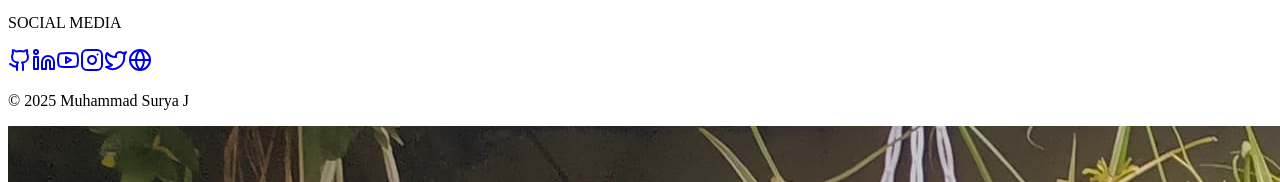
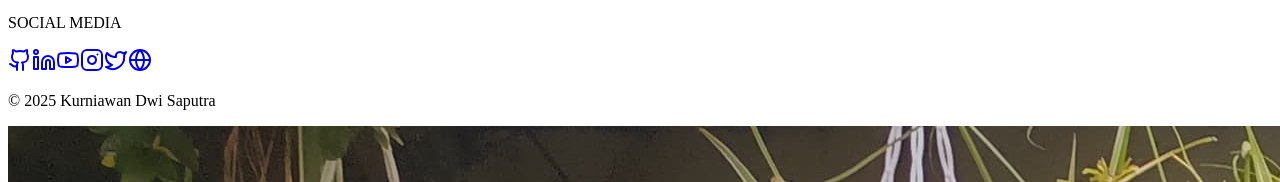
Before and after one commit to KDSdev94/wawankds, a React (Vite) app in the folder client/: page / in a window 1280 px wide. Shown: the part 3168-3350 px from the top of the page. Built offline with nearby package versions, Linux system fonts and the light colour scheme; a web font is replaced by a local one.

Commit message:
edit sedikit

```diff
--- a/client/src/components/Sidebar.tsx
+++ b/client/src/components/Sidebar.tsx
@@ -74,7 +74,7 @@ export default function Sidebar({ activeSection, onNavigate }: SidebarProps) {
           <div className="flex items-center space-x-3">
             <img
               src="/assets/hero-image.jpg"
-              alt="Muhammad Surya J"
+              alt="Kurniawan Dwi Saputra"
               className="w-12 h-12 rounded-full object-cover"
             />
             <div>
@@ -170,7 +170,7 @@ export default function Sidebar({ activeSection, onNavigate }: SidebarProps) {
             theme === "dark" ? "text-gray-500" : "text-gray-400"
           }`}
         >
-          © 2025 Muhammad Surya J
+          © 2025 Kurniawan Dwi Saputra
         </p>
       </div>
     </div>
--- a/client/src/components/sections/Introduction.tsx
+++ b/client/src/components/sections/Introduction.tsx
@@ -57,7 +57,7 @@ export default function Introduction() {
               <div className="relative bg-white dark:bg-gray-700 p-4 rounded-2xl shadow-2xl transform -rotate-2 hover:rotate-0 transition-transform duration-300">
                 <img
                   src="/assets/hero-image.jpg"
-                  alt="Traveling and tea time anime character"
+                  alt="Watching movies and tea time 🍵✨"
                   className="rounded-xl w-80 h-80 object-cover mb-4"
                 />
                 <p className="text-sm text-gray-500 dark:text-gray-400 flex items-center justify-center gap-2">
```
